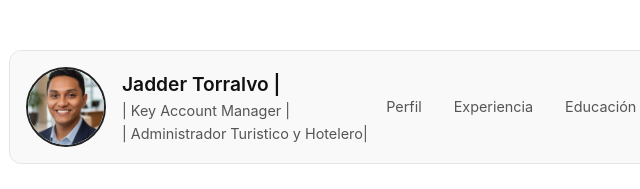
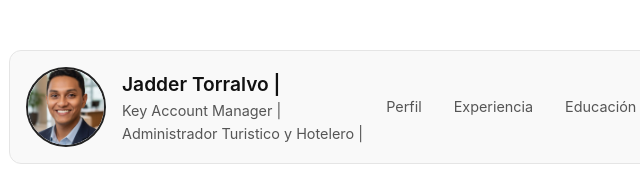
Before and after one commit to jaddertorralvo/jaddertorralvo.github.io, a plain HTML site: page index.html in a window 1280 px wide. Shown: the top 189 px of the page, 201-841 px from the left. Drawn offline with Linux system fonts and the light colour scheme.

Commit message:
index.html

```diff
--- a/index.html
+++ b/index.html
@@ -172,8 +172,8 @@ body {
       <img src="jdprofile.jpeg" alt="Jadder Torralvo" class="profile-pic">
       <div>
         <h1>Jadder Torralvo | </h1>
-        <p>| Key Account Manager | </p>
-        <p>| Administrador Turistico y Hotelero| </p>
+        <p>Key Account Manager | </p>
+        <p>Administrador Turistico y Hotelero |</p>
       </div>
     </div>
     <nav class="nav">
```
